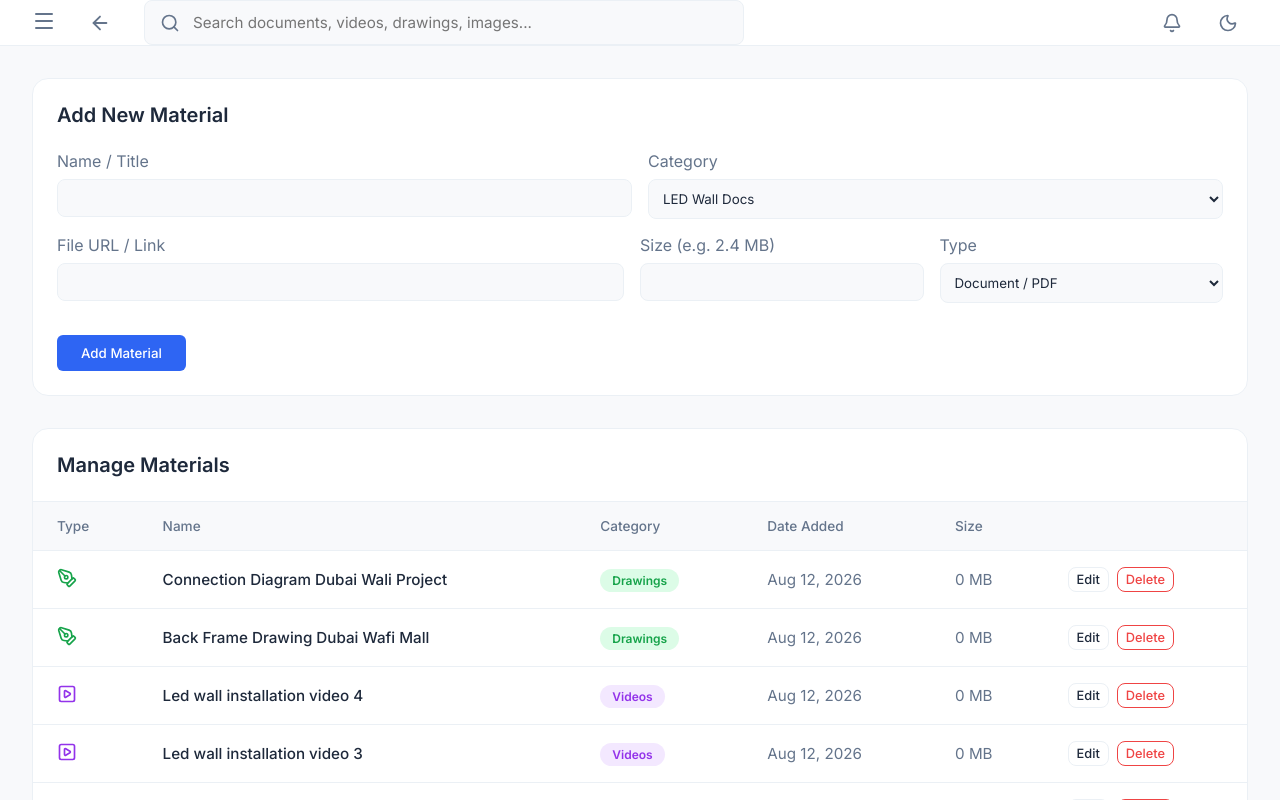
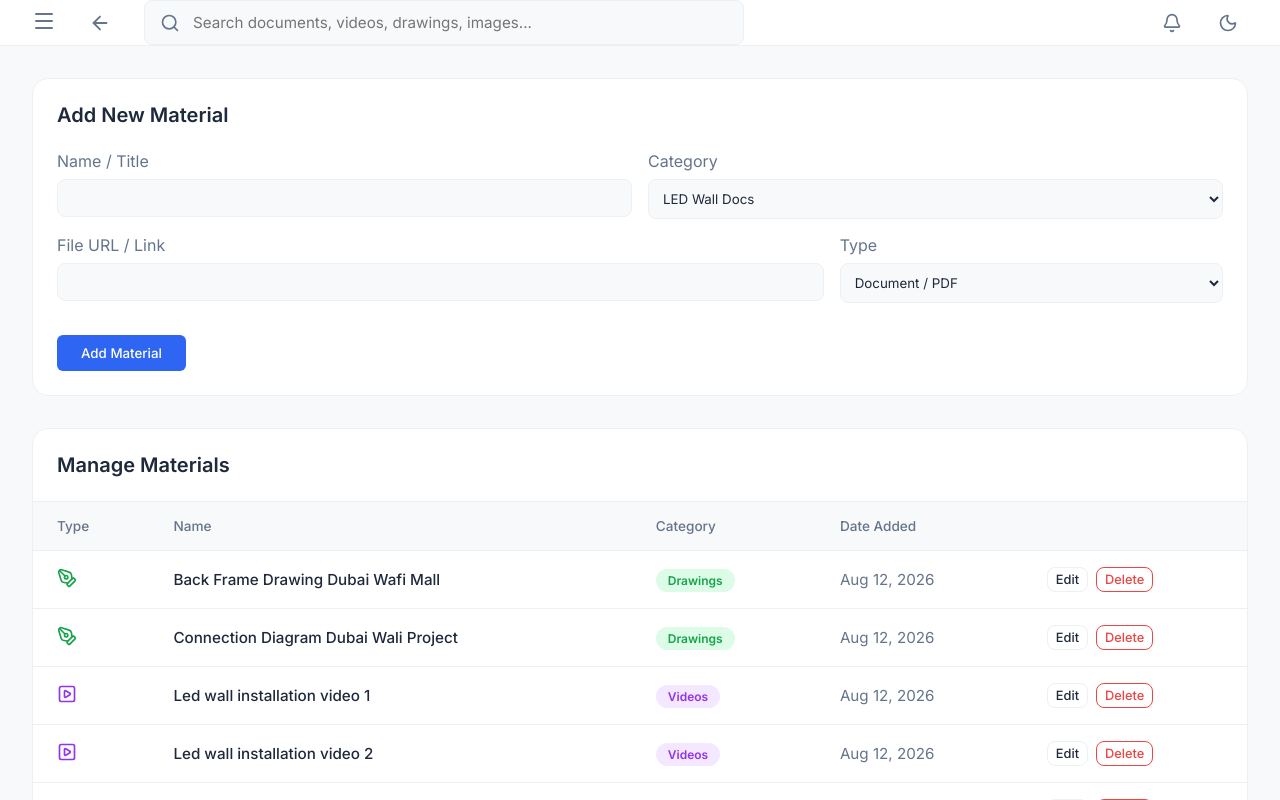
Before and after one commit to sachin09999/Led_Webpage, a Next.js app: page /admin in a window 1280 px wide. Built offline with nearby package versions, Linux system fonts and the light colour scheme.

Commit message:
4th commit

```diff
--- a/src/actions/fileActions.js
+++ b/src/actions/fileActions.js
@@ -9,7 +9,8 @@ const dataFilePath = path.join(process.cwd(), 'data', 'store.json');
 export async function getFiles() {
     try {
         const fileContents = await fs.readFile(dataFilePath, 'utf8');
-        return JSON.parse(fileContents);
+        const files = JSON.parse(fileContents);
+        return files.sort((a, b) => a.name.localeCompare(b.name));
     } catch (error) {
         console.log("Database not found, initializing fresh store...");
         const defaultData = [
@@ -26,7 +27,7 @@ export async function getFiles() {
         } catch (e) {
             console.error("Failed to initialize store.json", e);
         }
-        return defaultData;
+        return defaultData.sort((a, b) => a.name.localeCompare(b.name));
     }
 }
 
@@ -53,7 +54,7 @@ export async function addFile(formData) {
         name: formData.get('name'),
         category: category,
         date: new Date().toLocaleDateString('en-US', { month: 'short', day: '2-digit', year: 'numeric' }),
-        size: formData.get('size') || '0 MB',
+        size: formData.get('size') || '-',
         type: formData.get('type') || 'document',
         url: formData.get('url'),
         icon,
--- a/src/app/admin/AdminClient.jsx
+++ b/src/app/admin/AdminClient.jsx
@@ -9,12 +9,12 @@ export default function AdminClient({ initialFiles }) {
 
     // For the form
     const [formData, setFormData] = useState({
-        name: '', url: '', category: 'LED Wall Docs', size: '', type: 'document'
+        name: '', url: '', category: 'LED Wall Docs', type: 'document'
     });
 
     const resetForm = () => {
         setEditingId(null);
-        setFormData({ name: '', url: '', category: 'LED Wall Docs', size: '', type: 'document' });
+        setFormData({ name: '', url: '', category: 'LED Wall Docs', type: 'document' });
     };
 
     const handleEdit = (file) => {
@@ -23,7 +23,6 @@ export default function AdminClient({ initialFiles }) {
             name: file.name,
             url: file.url,
             category: file.category,
-            size: file.size,
             type: file.type
         });
         window.scrollTo({ top: 0, behavior: 'smooth' });
@@ -78,10 +77,6 @@ export default function AdminClient({ initialFiles }) {
                             <input required type="text" value={formData.url} onChange={e => setFormData({...formData, url: e.target.value})} style={{ padding: '10px', borderRadius: '8px', border: '1px solid var(--border-color)', background: 'var(--bg-color)', color: 'var(--text-main)', outline: 'none' }} />
                         </div>
                         <div style={{ flex: 1, display: 'flex', flexDirection: 'column', gap: '8px' }}>
-                            <label className="text-gray">Size (e.g. 2.4 MB)</label>
-                            <input type="text" value={formData.size} onChange={e => setFormData({...formData, size: e.target.value})} style={{ padding: '10px', borderRadius: '8px', border: '1px solid var(--border-color)', background: 'var(--bg-color)', color: 'var(--text-main)', outline: 'none' }} />
-                        </div>
-                        <div style={{ flex: 1, display: 'flex', flexDirection: 'column', gap: '8px' }}>
                             <label className="text-gray">Type</label>
                             <select value={formData.type} onChange={e => setFormData({...formData, type: e.target.value})} style={{ padding: '10px', borderRadius: '8px', border: '1px solid var(--border-color)', background: 'var(--bg-color)', color: 'var(--text-main)', outline: 'none' }}>
                                 <option value="document">Document / PDF</option>
--- a/src/components/DataTable.jsx
+++ b/src/components/DataTable.jsx
@@ -23,7 +23,6 @@ export default function DataTable({ files, onFileClick, onEdit, onDelete }) {
                         <th>Name</th>
                         <th>Category</th>
                         <th>Date Added</th>
-                        <th>Size</th>
                         <th></th>
                     </tr>
                 </thead>
@@ -36,7 +35,6 @@ export default function DataTable({ files, onFileClick, onEdit, onDelete }) {
                                 <td className="font-medium">{file.name}</td>
                                 <td><span className={`tag ${file.tagColor}`}>{file.category}</span></td>
                                 <td className="text-gray">{file.date}</td>
-                                <td className="text-gray">{file.size}</td>
                                 <td>
                                     {(onEdit || onDelete) ? (
                                         <div style={{ display: 'flex', gap: '8px' }} onClick={e => e.stopPropagation()}>
```
